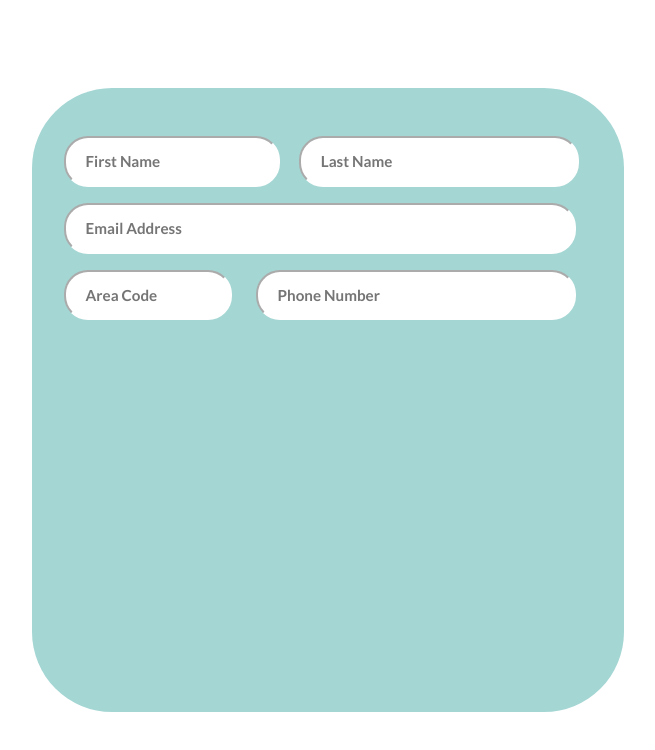
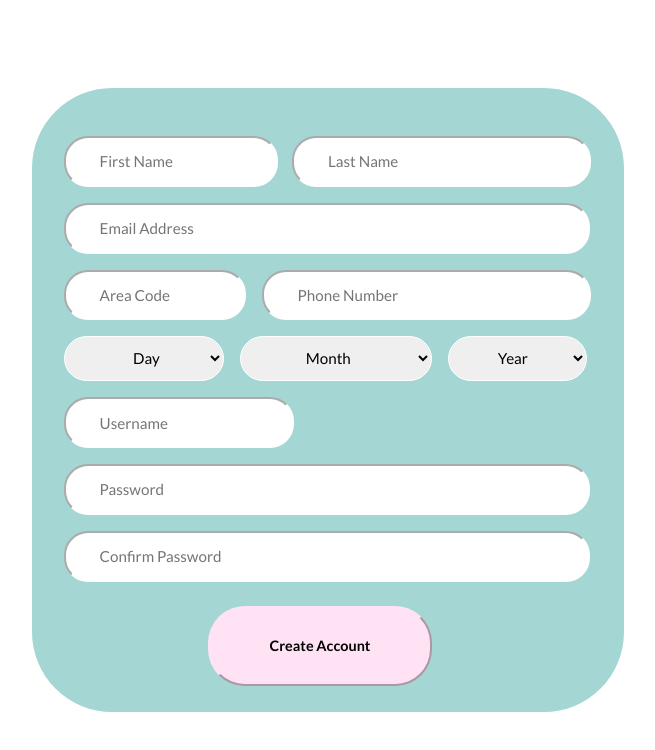
Before and after one commit to hawraakhalil/Cancer-Connect, a React (Create React App) app: page /signup in a window 1280 px wide. Shown: the top 750 px of the page, without its empty margins (312-967 px from the left). Built offline with nearby package versions, Linux system fonts and the light colour scheme.

Commit message:
finished the design of the create acc page and added the badge on the profile

```diff
--- a/package.json
+++ b/package.json
@@ -18,6 +18,8 @@
     "react-dom": "^18.2.0",
     "react-router-dom": "^6.15.0",
     "react-scripts": "5.0.1",
+    "react-select": "^5.7.4",
+    "react-select-country-list": "^2.2.3",
     "styled-components": "^5.3.11",
     "web-vitals": "^2.1.4"
   },
--- a/src/App.css
+++ b/src/App.css
@@ -22,3 +22,32 @@ body {
     font-family: 'Quicksand';
     font-size: 22px;
 }
+.avatar-container {
+  position: relative;
+  display: inline-flex;
+  flex-direction: column;
+  align-items: center;
+}
+
+.avatar-image {
+ /* adjust the height as per your preference */
+  border-radius: 50rem;
+  height: 16rem;
+   width: 16rem;
+   margin-left:55%;
+   margin-bottom:-0.7rem;
+   margin-top:-4.5rem;
+   border: 0.9rem solid #A4D3FF;
+}
+
+.small-image {
+  position: absolute;
+  border-radius: 50rem;
+  bottom: 0;
+  left: 50%;
+  margin-left:27.7%;
+  transform: translateX(-50%);
+  width: 3.9rem; /* adjust the width of the smaller image */
+  height: 3.9rem; /* adjust the height of the smaller image */
+
+}
--- a/src/pages/profile.js
+++ b/src/pages/profile.js
@@ -7,6 +7,8 @@ import Avatar from '@mui/material/Avatar';
 import ArrowBackIosIcon from '@mui/icons-material/ArrowBackIos';
 import {BrowserRouter as Router, Routes, Route, Link} from "react-router-dom";
 import profile from './profile.png';
+import badge from './badge.png';
+import '../App.css';
 
 
 function Profile () {
@@ -62,10 +64,13 @@ function Profile () {
             style={{backgroundColor:"white",borderRadius: "50rem", borderColor: "white",width:"55%",marginLeft:"28%"}}
         />
   </Container>
-  <Avatar src={profile} alt="Profile Pic" style={{ borderRadius: "50rem",height: "16rem", width: "16rem",marginLeft:"5%",marginBottom:"-1.8%",marginTop:"-4.5rem", border: "0.9rem solid #A4D3FF" }} />
+  <div class="avatar-container">
+  <img src={profile} alt="Avatar" class="avatar-image"></img>
+  <img src={badge} alt="badge" class="small-image"></img>
+</div>
   </header>
   <body>
-    <h1 style={{color:"#155A56", paddingLeft:"4rem",marginBottom:"0rem"}}>Name LastName</h1>
+    <h1 style={{color:"#155A56", paddingLeft:"4rem",marginBottom:"0rem",marginTop:"-0.5rem"}}>Name LastName</h1>
     <div style={{ display: "flex", alignItems: "center" }}>
         <h3 style={{ color: "#8C9898", paddingLeft: "4rem", margin: "0" }}>@username</h3>
 
--- a/src/pages/signup.js
+++ b/src/pages/signup.js
@@ -1,9 +1,13 @@
-import React from 'react';
+import React, { useState } from 'react';
 import Container from '@mui/material/Container';
 import Card from 'react-bootstrap/Card'
 import Form from 'react-bootstrap/Form';
+import Button from 'react-bootstrap/Button'
+
 
 function SignUp () {
+
+
     return (
         <>
 
@@ -13,12 +17,12 @@ function SignUp () {
         <Form.Control
         type="text"
         placeholder="      First Name"
-        style={{marginLeft:"2rem",marginTop:"3rem",width:"13rem",height:"2.8rem",borderColor:"#FFFFFF",borderRadius:"1.5rem",fontFamily:"Lato",fontWeight:"bold",fontSize:"0.95rem",marginRight:"1.2rem"}}
+        style={{marginLeft:"2rem",marginTop:"3rem",width:"12rem",height:"2.8rem",borderColor:"#FFFFFF",borderRadius:"1.5rem",fontFamily:"Lato",fontSize:"0.95rem",marginRight:"0.9rem",paddingLeft:"1rem"}}
       />
       <Form.Control
         type="text"
         placeholder="      Last Name"
-        style ={{ width:"17rem",height:"2.8rem",borderRadius:"1.5rem",borderColor:"#FFFFFF",fontFamily:"Lato",fontWeight:"bold",fontSize:"0.95rem",marginTop:"3rem"}}
+        style ={{ width:"17.3rem",height:"2.8rem",borderRadius:"1.5rem",borderColor:"#FFFFFF",fontFamily:"Lato",fontSize:"0.95rem",marginTop:"3rem",paddingLeft:"1rem"}}
 
       />
         </Card.Body>
@@ -26,25 +30,114 @@ function SignUp () {
         <Form.Control
         type="email"
         placeholder="      Email Address"
-        style={{marginLeft:"2rem",marginTop:"1rem",width:"31.5rem",height:"2.8rem",borderColor:"#FFFFFF",borderRadius:"1.5rem",fontFamily:"Lato",fontWeight:"bold",fontSize:"0.95rem",marginRight:"1.2rem"}}
+        style={{paddingLeft:"1rem",marginLeft:"2rem",marginTop:"1rem",width:"31.5rem",height:"2.8rem",borderColor:"#FFFFFF",borderRadius:"1.5rem",fontFamily:"Lato",fontSize:"0.95rem",marginRight:"1.2rem"}}
       />
       </Card.Body>
       <Card.Body style={{ display: "flex", alignItems: "center" }}>
       <Form.Control
         type="text"
         placeholder="      Area Code"
-        style ={{ marginLeft:"2rem",width:"10rem",height:"2.8rem",borderRadius:"1.5rem",borderColor:"#FFFFFF",fontFamily:"Lato",fontWeight:"bold",fontSize:"0.95rem",marginTop:"1rem"}}
-
+        style ={{ paddingLeft:"1rem",marginLeft:"2rem",width:"10rem",height:"2.8rem",borderRadius:"1.5rem",borderColor:"#FFFFFF",fontFamily:"Lato",fontSize:"0.95rem",marginTop:"1rem"}}
       />
        <Form.Control
+        type="tel"
+        placeholder="      Phone Number"
+        style ={{paddingLeft:"1rem", marginLeft:"1rem",width:"19.2rem",height:"2.8rem",borderRadius:"1.5rem",borderColor:"#FFFFFF",fontFamily:"Lato",fontSize:"0.95rem",marginTop:"1rem"}}
+      />
+      </Card.Body>
+      <Card.Body style={{ display: "flex", alignItems: "center" }}>
+      <select
+    id="day"
+    name="day"
+    style={{
+      marginLeft: "2rem",
+      width: "10rem",
+      height: "2.8rem",
+      borderRadius: "1.5rem",
+      borderColor: "#FFFFFF",
+      fontFamily: "Lato",
+      fontSize: "0.95rem",
+      marginTop: "1rem",
+      paddingLeft:"4rem",
+    }}
+  >
+    <option value="" disabled selected >Day</option>
+    {Array.from({ length: 31 }, (_, i) => (
+      <option key={i + 1} value={i + 1}>{i + 1}</option>
+    ))}
+    {/* Generate day options dynamically using JavaScript */}
+  </select>
+  <select
+    id="month"
+    name="month"
+    style={{
+      marginLeft: "1rem",
+      width: "12rem",
+      height: "2.8rem",
+      borderRadius: "1.5rem",
+      borderColor: "#FFFFFF",
+      fontFamily: "Lato",
+      fontSize: "0.95rem",
+      marginTop: "1rem",
+      paddingLeft:"3.8rem",
+    }}
+  >
+        <option value="" disabled selected>
+    Month
+    </option>
+{[
+      "January", "February", "March", "April", "May", "June",
+      "July", "August", "September", "October", "November", "December"
+    ].map((month, index) => (
+      <option key={index + 1} value={index + 1}>
+        {month}
+      </option>
+    ))}
+  </select>
+
+  <select
+    id="year"
+    name="year"
+    style={{
+      marginLeft: "1rem",
+      width: "8.7rem",
+      height: "2.8rem",
+      borderRadius: "1.5rem",
+      borderColor: "#FFFFFF",
+      fontFamily: "Lato",
+      fontSize: "0.95rem",
+      marginTop: "1rem",
+      paddingLeft:"2.8rem",
+    }}
+  >
+    <option value="" disabled selected> Year</option>
+    {Array.from({ length: 104 }, (_, i) => (
+      <option key={i} value={1920 + i}>{1920 + i}</option>
+    ))}
+  </select>
+        </Card.Body>
+        <Card.Body>
+      <Form.Control
         type="text"
-        placeholder="      Phone Number"
-        style ={{ marginLeft:"1.5rem",width:"19.5rem",height:"2.8rem",borderRadius:"1.5rem",borderColor:"#FFFFFF",fontFamily:"Lato",fontWeight:"bold",fontSize:"0.95rem",marginTop:"1rem"}}
+        placeholder="      Username"
+        style ={{ paddingLeft:"1rem",marginLeft:"2rem",width:"13rem",height:"2.8rem",borderRadius:"1.5rem",borderColor:"#FFFFFF",fontFamily:"Lato",fontSize:"0.95rem",marginTop:"1rem"}}
+      />
+       <Form.Control
+        type="password"
+        placeholder="      Password"
+        style ={{paddingLeft:"1rem", marginLeft:"2rem",width:"31.5rem",height:"2.8rem",borderRadius:"1.5rem",borderColor:"#FFFFFF",fontFamily:"Lato",fontSize:"0.95rem",marginTop:"1rem"}}
+      />
+        <Form.Control
+        type="password"
+        placeholder="      Confirm Password"
+        style ={{paddingLeft:"1rem", marginLeft:"2rem",width:"31.5rem",height:"2.8rem",borderRadius:"1.5rem",borderColor:"#FFFFFF",fontFamily:"Lato",fontSize:"0.95rem",marginTop:"1rem"}}
+      />
+       <Button  style ={{marginTop:"1.5rem",marginLeft:"11rem",width:"14rem",height:"5rem",backgroundColor:"#FFE3F4",borderColor:"#FFE3F4",borderRadius:"2.3rem",fontFamily:"Lato",fontWeight:"bold",fontSize:"0.9rem"}}>Create Account</Button>
+      </Card.Body>
+      </Card>
 
-      />
-        </Card.Body>
-      </Card>
       </Container>
+
           </>
     );
 
```
Also changed, not shown: src/pages/badge.png (added), 1 other file (tests, documents, lock files or other folders).
